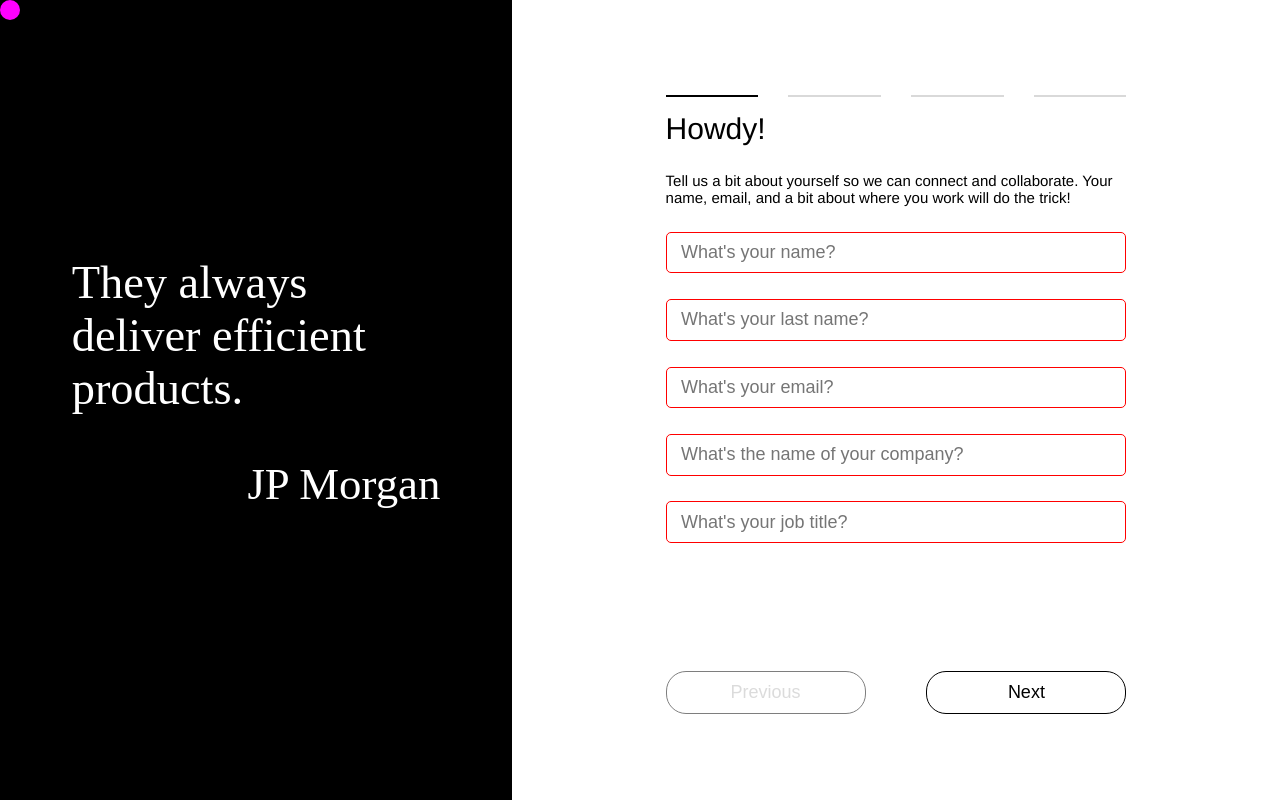
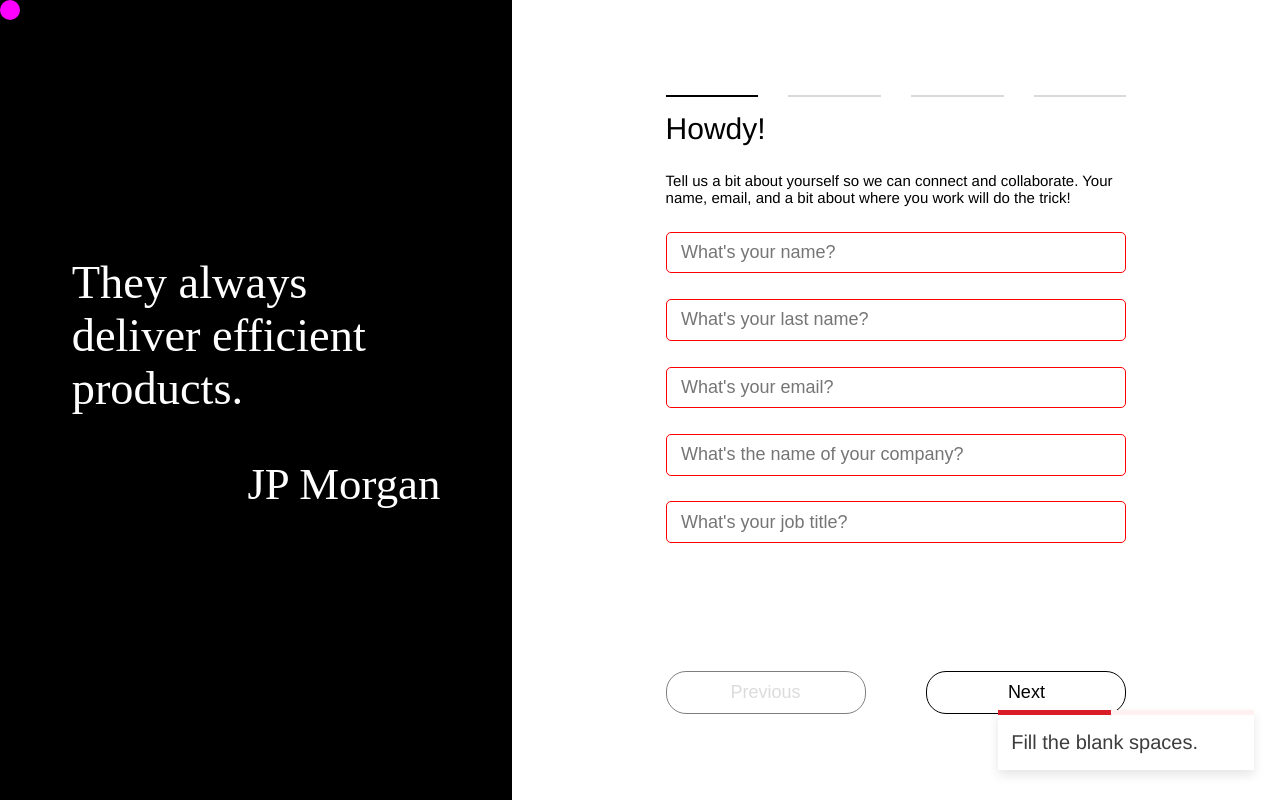
Before and after one commit to Zentinel-Consulting/zentinel-consulting, a SvelteKit app: page /lets-talk in a window 1280 px wide. Both pictures are taken after a click on the button "Next". Built offline with nearby package versions, Linux system fonts and the light colour scheme.

Commit message:
doing some lets talk fixes

```diff
--- /dev/null
+++ b/src/components/NotificationCard.svelte
@@ -0,0 +1,149 @@
+<script>
+  import { onMount, createEventDispatcher } from 'svelte';
+
+  export let message = "Please fill the blank spaces.";
+  export let duration = 5000; // Duration in milliseconds
+
+  const dispatch = createEventDispatcher();
+
+  let animate = false;
+  let fadeOut = false;
+  let hidden = true;
+
+  function startAnimation() {
+    hidden = false;
+    animate = true;
+  }
+
+  function handleAnimationEnd() {
+    fadeOut = true;
+  }
+
+  function handleFadeOutEnd() {
+    hidden = true;
+    fadeOut = false;
+    animate = false;
+    dispatch('closed');
+  }
+
+  onMount(() => {
+    startAnimation();
+    setTimeout(() => {
+      handleAnimationEnd();
+    }, duration);
+  });
+</script>
+
+<div class="main-container"
+     class:fadeIn={animate}
+     class:fadeOut={fadeOut}
+     class:hidden={hidden}
+     on:transitionend={fadeOut ? handleFadeOutEnd : null}>
+  <div class="row-container" on:click|stopPropagation>
+    <div class="card-container" on:click|stopPropagation>
+      <div class="progress-line-container">
+        <div class="progress-line" class:animate={animate} style="animation-duration: {duration}ms;" on:animationend={handleAnimationEnd}></div>
+      </div>
+      <div class="content-container">
+        <div class="paragraph-container">
+          <p>{message}</p>
+        </div>
+      </div>
+    </div>
+  </div>
+</div>
+
+
+<style>
+  .main-container {
+    display: flex;
+    flex-direction: column;
+    justify-content: end;
+    width: 100vw;
+    height: 100vh;
+    position: fixed;
+    top: 0;
+    left: 0;
+    right: 0;
+    bottom: 0;
+    z-index: 50;
+    opacity: 0;
+    transition: opacity 1s ease-in-out;
+    pointer-events: none;
+  }
+  .main-container.fadeIn {
+    opacity: 1;
+    /* Only allow clicks through the main container, not its content */
+    pointer-events: none;
+  }
+  .main-container.fadeOut {
+    opacity: 0;
+  }
+  .main-container.hidden {
+    display: none;
+  }
+  .row-container {
+    display: flex;
+    flex-direction: row;
+    align-items: center;
+    justify-content: end;
+    height: 15%;
+    width: 100%;
+    /* Allow clicks to pass through to elements below */
+    pointer-events: none;
+  }
+  .card-container {
+    display: flex;
+    flex-flow: column;
+    margin-right: 2%;
+    width: 20%;
+    height: 50%;
+    background-color: green;
+    pointer-events: auto;
+    box-shadow: 0px 5px 10px rgba(0, 0, 0, 0.1);
+  }
+  .progress-line-container {
+    width: 100%;
+    height: 5px;
+    background-color: #FFF0F1;
+  }
+  .progress-line {
+    height: 100%;
+    width: 100%;
+    background-color: #DA1E28;
+  }
+  .progress-line.animate {
+    animation: decreaseWidth 5s linear forwards;
+  }
+  @keyframes decreaseWidth {
+    from {
+      width: 100%;
+    }
+    to {
+      width: 0%;
+    }
+  }
+  .content-container {
+    flex-grow: 1;
+
+    display: flex;
+    align-items: center;
+    justify-content: center;
+    width: 100%;
+    background-color: white;
+  }
+  .paragraph-container {
+    display: flex;
+    align-items: center;
+    width: 90%;
+    height: 90%;
+  }
+  .paragraph-container p {
+    margin: 0;
+    padding: 0;
+    font-size: 20px;
+    color: #3D3D3D;
+    padding: 0;
+    margin: 0;
+  }
+</style>
--- a/src/components/StepperLetsTalk.svelte
+++ b/src/components/StepperLetsTalk.svelte
@@ -1,6 +1,7 @@
 <script>
   import { fade } from 'svelte/transition';
   import FormInput from "./FormInput.svelte";
+  import  NotificationCard  from "./NotificationCard.svelte"
 
   let formData = {
     name: '',
@@ -55,12 +56,15 @@
 
   function nextStep() {
     if(currentStep === 0 && checkFirstStep()===false) {
+      displayNotification("Fill the blank spaces.");
       return;
     }
     if(currentStep === 1 && checkSecondStep()===false) {
+      displayNotification("Select a valid date.");
       return;
     }
     if(currentStep === 2 && checkThirdStep()===false) {
+      displayNotification("Select at list a kind of service.");
       return;
     }
     if(currentStep === 3) {
@@ -115,7 +119,6 @@
       formattedTomorrow = end_date_fi.getSelectedDate();
       return true;
     }
-    alert("Start date must be before the end date.");
     return false;
   }
 
@@ -138,7 +141,30 @@
     formData["end_budget"] = maxRangeValue_t;
     console.log(formData);
   }
+
+
+
+  let showNotification = false;
+  let notificationMessage = "";
+
+  function displayNotification(message) {
+    notificationMessage = message;
+    showNotification = true;
+  }
+
+  function handleNotificationClosed() {
+    showNotification = false;
+  }
 </script>
+
+
+{#if showNotification}
+  <NotificationCard
+    message={notificationMessage}
+    on:closed={handleNotificationClosed}
+  />
+{/if}
+
 
 <div class="main-container">
   <div class="stepper-container">
```
